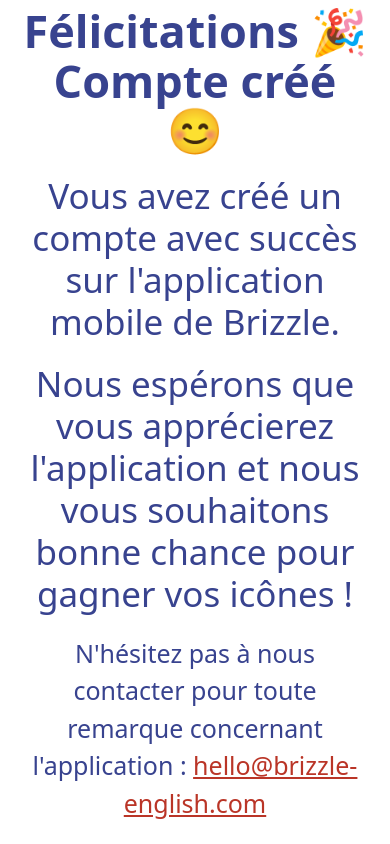
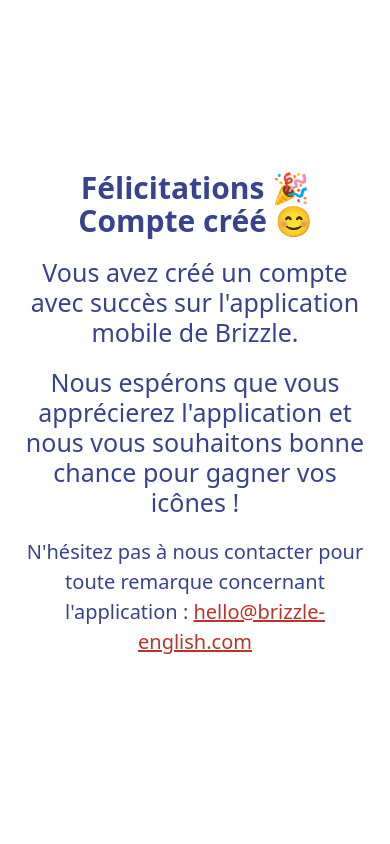
Before and after one commit to GeorginaMudditt/brizzle-website, a React (Vite) app: page /auth/bienvenue in a window 390 px wide. Built offline with nearby package versions, Linux system fonts and the light colour scheme.

Commit message:
WelcomePage media queries

```diff
--- a/src/RedirectedFromApp.css
+++ b/src/RedirectedFromApp.css
@@ -31,3 +31,18 @@
   text-decoration: underline;
   color: #ba3527;
 }
+
+@media (max-width: 576px) {
+  .WelcomePage h1 {
+    font-size: 30px;
+  }
+  .WelcomePage h2 {
+    font-size: 25px;
+  }
+  .WelcomePage p {
+    font-size: 20px;
+  }
+  .WelcomePage a {
+    font-size: 20px;
+  }
+}
```
